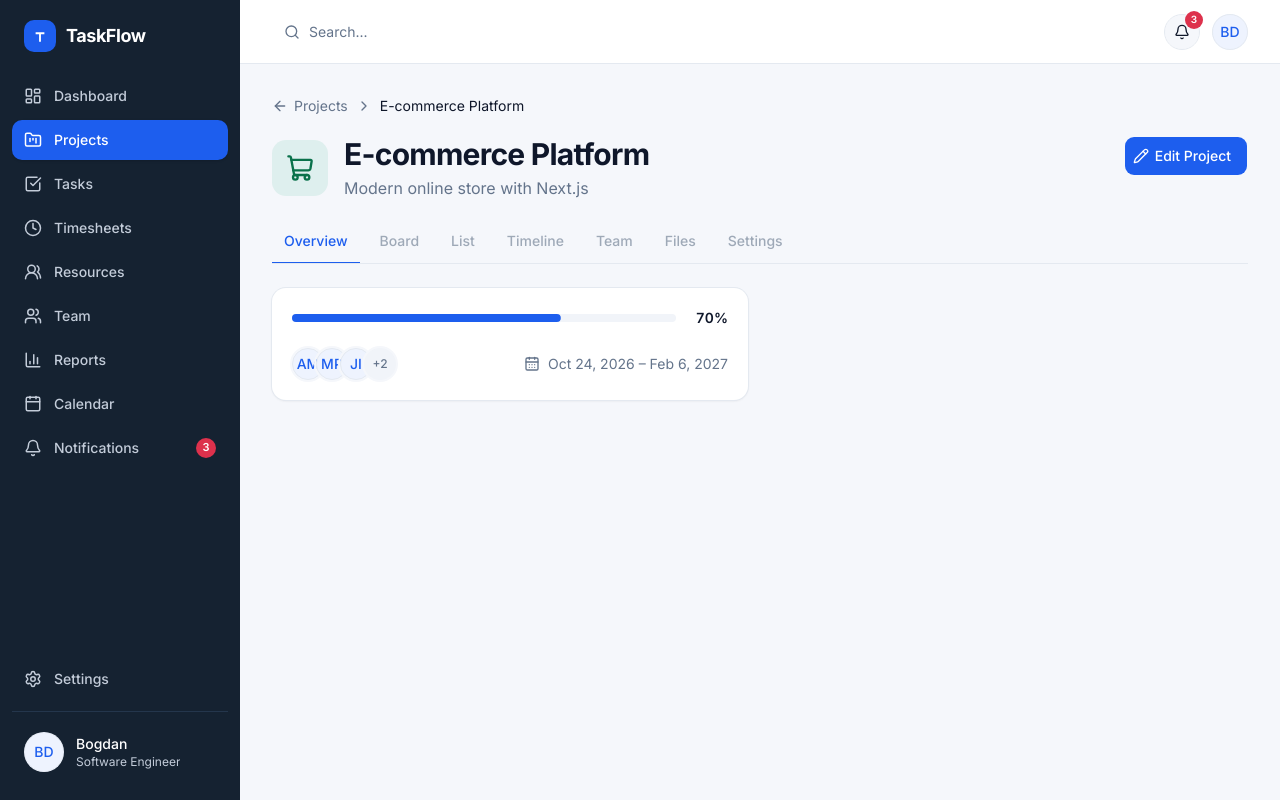
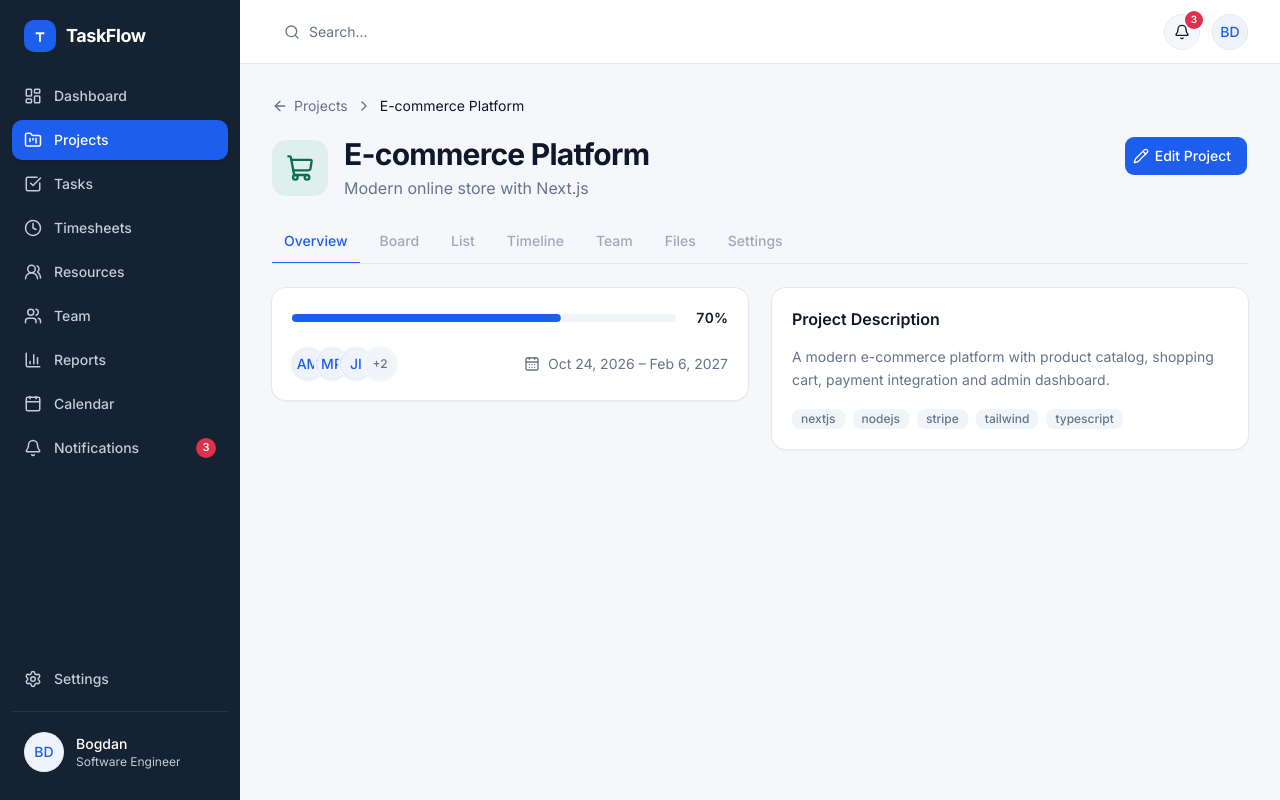
Before and after one commit to bociwess0/TaskFlow, a Next.js app in the folder apps/web/: page /projects/p-1 in a window 1280 px wide. Built offline with nearby package versions, Linux system fonts and the light colour scheme.

Commit message:
feat(projects): add project description card

```diff
--- /dev/null
+++ b/apps/web/src/features/projects/components/project-description-card.tsx
@@ -0,0 +1,38 @@
+import { Badge } from "@/components/ui/badge";
+import { Card, CardContent, CardHeader, CardTitle } from "@/components/ui/card";
+import type { ProjectDetails } from "@/types/project";
+
+interface ProjectDescriptionCardProps {
+  project: Pick<ProjectDetails, "overview" | "technologies">;
+}
+
+/** Longer project description and technologies (Overview tab). */
+export function ProjectDescriptionCard({ project }: ProjectDescriptionCardProps) {
+  const { overview, technologies } = project;
+
+  return (
+    <Card className="gap-4 [--card-spacing:--spacing(5)]">
+      <CardHeader>
+        <CardTitle className="font-semibold">Project Description</CardTitle>
+      </CardHeader>
+      <CardContent className="flex flex-col gap-4">
+        {overview ? (
+          <p className="leading-relaxed text-muted-foreground">{overview}</p>
+        ) : (
+          <p className="text-muted-foreground italic">No description yet.</p>
+        )}
+        {technologies.length > 0 && (
+          <ul aria-label="Technologies" className="flex flex-wrap gap-2">
+            {technologies.map((technology) => (
+              <li key={technology}>
+                <Badge variant="neutral" className="rounded-md">
+                  {technology}
+                </Badge>
+              </li>
+            ))}
+          </ul>
+        )}
+      </CardContent>
+    </Card>
+  );
+}
--- a/apps/web/src/features/projects/components/project-overview.tsx
+++ b/apps/web/src/features/projects/components/project-overview.tsx
@@ -1,6 +1,7 @@
 "use client";
 
 import { useParams } from "next/navigation";
+import { ProjectDescriptionCard } from "@/features/projects/components/project-description-card";
 import { ProjectSummaryCard } from "@/features/projects/components/project-summary-card";
 import { useProject } from "@/features/projects/hooks/use-project";
 
@@ -22,6 +23,9 @@ export function ProjectOverview() {
       <div className="flex flex-col gap-6">
         <ProjectSummaryCard project={project} />
       </div>
+      <div className="flex flex-col gap-6">
+        <ProjectDescriptionCard project={project} />
+      </div>
     </div>
   );
 }
```
Also changed, not shown: 1 other file (tests, documents, lock files or other folders).
